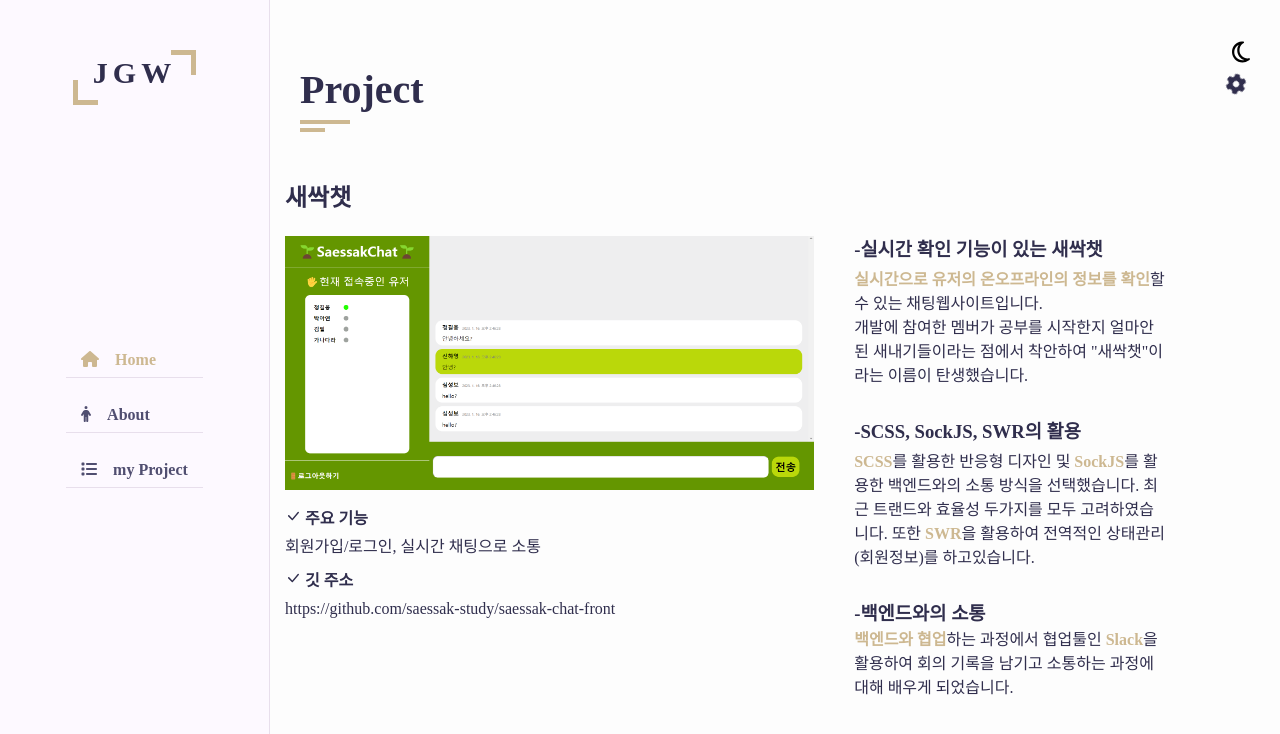
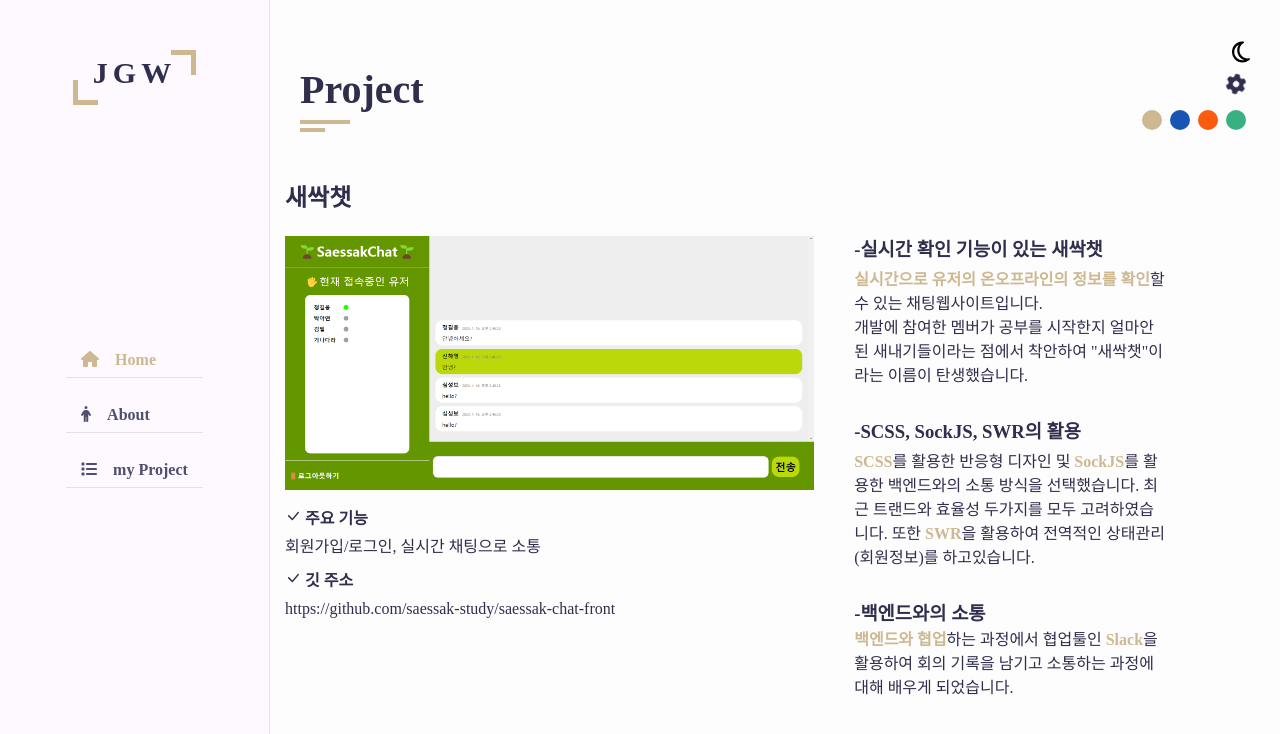
Before and after one commit to DoggySummer/myPortfolio, a React (Create React App) app: page /project in a window 1280 px wide. Shown: the top 734 px of the page. Built offline with nearby package versions, Linux system fonts and the light colour scheme.

Commit message:
feat 버튼 토글

```diff
--- a/src/components/ColorMode.js
+++ b/src/components/ColorMode.js
@@ -1,13 +1,12 @@
-import React, { useContext, useState, useRef } from 'react';
+import React, { useState } from 'react';
 import { FontAwesomeIcon } from '@fortawesome/react-fontawesome';
 import { faGear, faSun } from '@fortawesome/free-solid-svg-icons';
 import { faMoon } from '@fortawesome/free-regular-svg-icons';
-import { CSSTransition } from 'react-transition-group';
 
 const ColorMode = () => {
   const [darkmode, setDarkMode] = useState(true);
   const [themeColor, setThemeColor] = useState(false);
-  const [toggle, setToggle] = useState(true);
+  const [toggle, setToggle] = useState('toggleOn');
 
   const darkClick = () => {
     setDarkMode(!darkmode);
@@ -30,18 +29,7 @@ const ColorMode = () => {
 
   const ThemeCirclesOn = () => {
     return (
-      <div className="theme_colorsOn" id="themeColor">
-        <div className="themeCircle beige" onClick={makeBeige}></div>
-        <div className="themeCircle blue" onClick={makeBlue}></div>
-        <div className="themeCircle orange" onClick={makeOrange}></div>
-        <div className="themeCircle green" onClick={makeGreen}></div>
-      </div>
-    );
-  };
-
-  const ThemeCirclesOff = () => {
-    return (
-      <div className="theme_colorsOff">
+      <div className={'theme_colors ' + toggle}>
         <div className="themeCircle beige" onClick={makeBeige}></div>
         <div className="themeCircle blue" onClick={makeBlue}></div>
         <div className="themeCircle orange" onClick={makeOrange}></div>
@@ -52,6 +40,11 @@ const ColorMode = () => {
 
   const clickGear = () => {
     setThemeColor(!themeColor);
+    if (toggle === 'toggleOn') {
+      setToggle('toggleOff');
+    } else {
+      setToggle('toggleOn');
+    }
   };
 
   return (
@@ -70,7 +63,8 @@ const ColorMode = () => {
           onClick={clickGear}
           className="gear"
         />
-        {themeColor === true ? <ThemeCirclesOn /> : <ThemeCirclesOff />}
+        <ThemeCirclesOn />
+        {/* {themeColor === true ? <ThemeCirclesOn /> : <ThemeCirclesOff />} */}
       </div>
     </div>
   );
--- a/src/style.scss
+++ b/src/style.scss
@@ -473,19 +473,41 @@ ul {
     transform: rotate(1turn);
   }
 }
-.theme_colorsOn {
+.theme_colors {
   display: flex;
   flex-direction: row;
   margin-top: 10px;
   animation-duration: 0.5s;
   animation-timing-function: ease-in;
+  position: absolute;
+  top: 60px;
+  right: 0px;
+}
+.toggleOn {
+  right: 0px;
+  animation: fadeIn ease-in-out 1s;
+}
+.toggleOff {
+  right: -140px;
+  animation: fadeOut ease-in-out 1s;
 }
 
-.theme_colorsOff {
-  display: none;
-  flex-direction: row;
-  margin-top: 10px;
-  transition: 0.5s all ease;
+@keyframes fadeIn {
+  0% {
+    right: -140px;
+  }
+  100% {
+    right: 0px;
+  }
+}
+
+@keyframes fadeOut {
+  0% {
+    right: 0px;
+  }
+  100% {
+    right: -140px;
+  }
 }
 .themeCircle {
   width: 20px;
```
